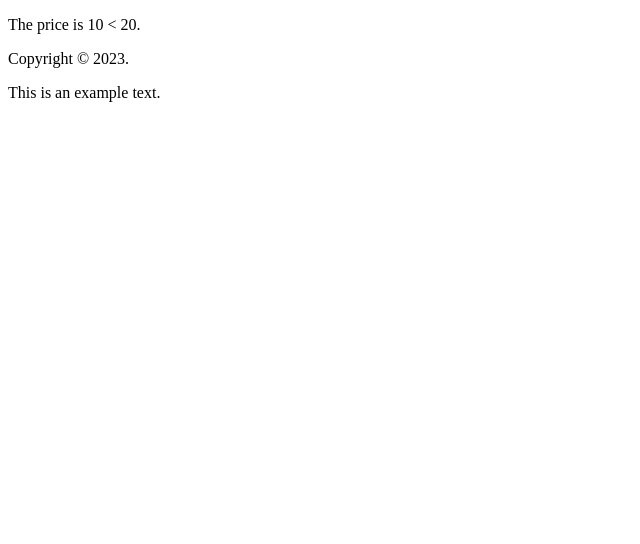
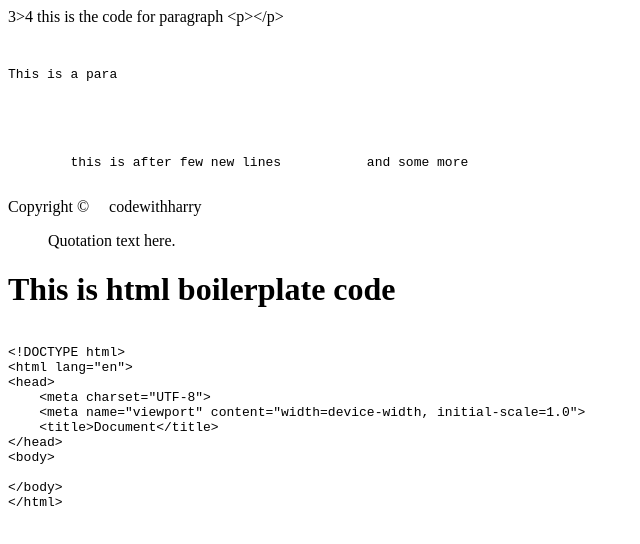
Before and after one commit to PratikshaC410/web-dev, a plain HTML site: page entitytags/index.html in a window 1280 px wide. Shown: the whole page, without its empty margins (0-640 px from the left). Drawn offline with Linux system fonts and the light colour scheme.

Commit message:
entity tags

```diff
--- a/entitytags/index.html
+++ b/entitytags/index.html
@@ -3,16 +3,37 @@
 <head>
     <meta charset="UTF-8">
     <meta name="viewport" content="width=device-width, initial-scale=1.0">
-    <title>entity tags</title>
+    <title>Document</title>
 </head>
 <body>
-    <!--&lt;  for <
-&gt;  for >
-&amp; for &
-&nbsp; for a non-breaking space
-&copy; for ©  -->
-<p>The price is 10 &lt; 20.</p>
-<p>Copyright &copy; 2023.</p>
-<p>This is an example&nbsp;text.</p>
+    3>4
+    this is the code for paragraph &lt;p&gt;&lt;/p&gt;
+    <pre>
+        <p>This is a para</p>
+
+
+
+        this is after few new lines           and some more
+    </pre>
+
+   Copyright &copy;&nbsp;&nbsp;&nbsp;&nbsp;&nbsp;codewithharry
+
+   <blockquote cite="source-url">
+    Quotation text here.
+  </blockquote>
+<h1>This is html boilerplate code</h1>
+  <pre><code>
+&lt;!DOCTYPE html&gt;
+&lt;html lang="en"&gt;
+&lt;head&gt;
+    &lt;meta charset="UTF-8"&gt;
+    &lt;meta name="viewport" content="width=device-width, initial-scale=1.0"&gt;
+    &lt;title&gt;Document&lt;/title&gt;
+&lt;/head&gt;
+&lt;body&gt;
+
+&lt;/body&gt;
+&lt;/html&gt;
+  </code></pre>
 </body>
 </html>
```
